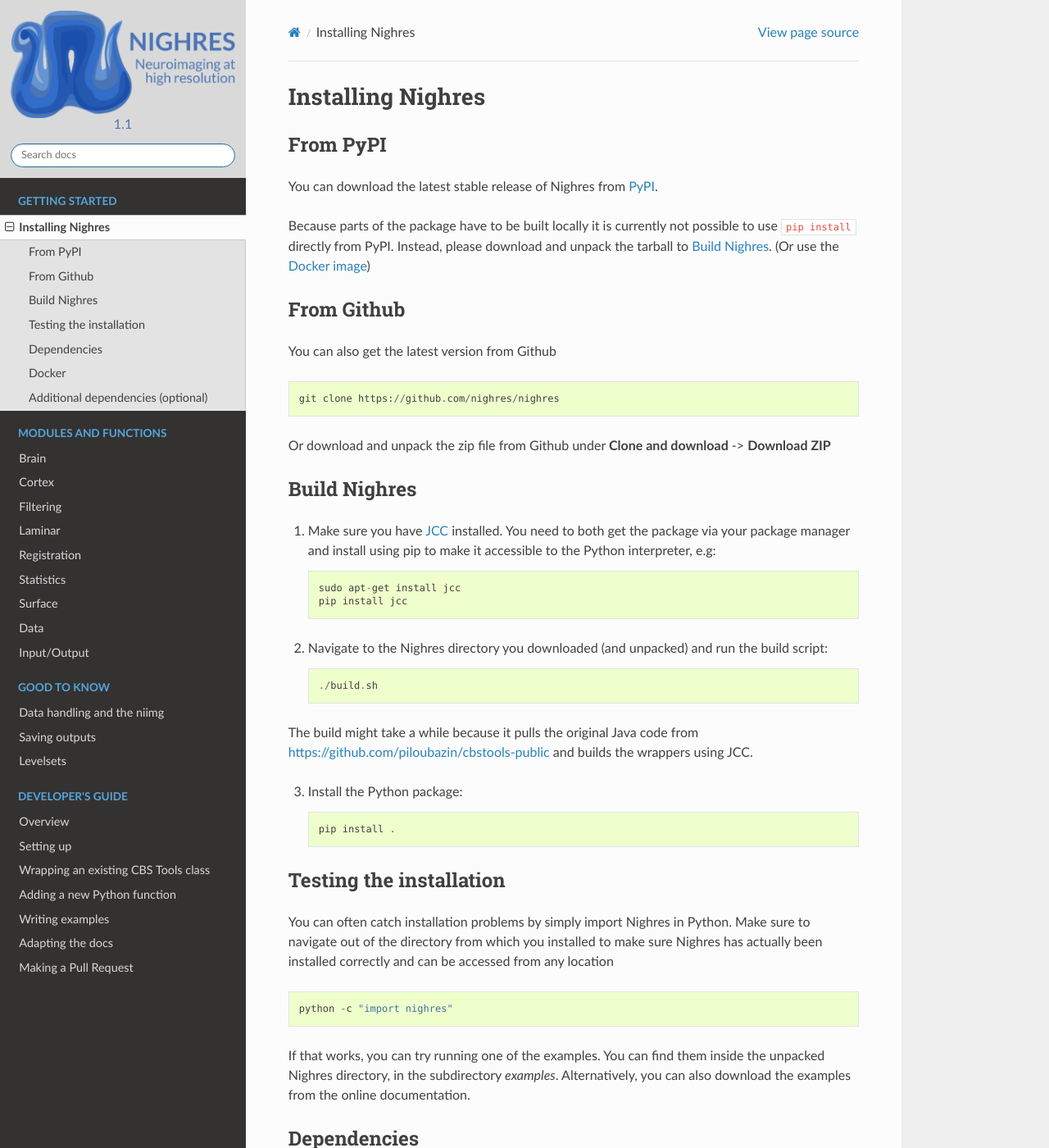
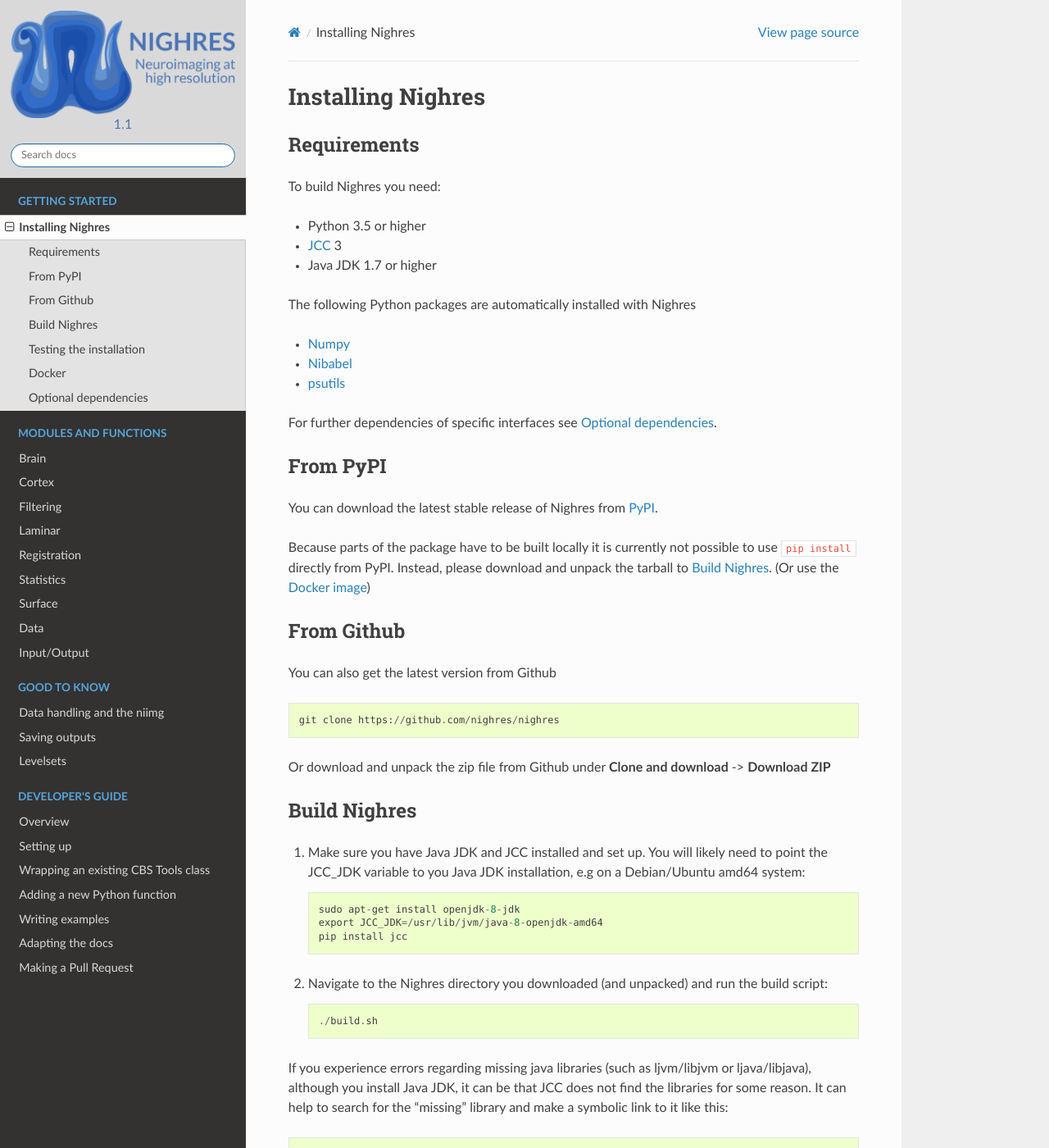
Before and after one commit to nighres/nighres, a Sphinx documentation site: the page built from doc/installation.rst, in a window 1280 px wide and 1400 px high. Shown: the whole window at 82% size. Built offline with Sphinx 7.4.7 and the Read the Docs theme 2.0.0, drawn with Linux system fonts in a browser that asks for light colours; pages that are not in the unit, such as notebooks, are missing from menus; some of the changed text lies outside the part shown.

Commit message:
update installation

```diff
--- a/doc/installation.rst
+++ b/doc/installation.rst
@@ -1,5 +1,23 @@
 Installing Nighres
 ===================
+
+Requirements
+------------
+
+To build Nighres you need:
+
+* Python 3.5 or higher
+* `JCC <http://jcc.readthedocs.io/en/latest/>`_ 3
+* Java JDK 1.7 or higher
+
+
+The following Python packages are automatically installed with Nighres
+
+* `Numpy <http://www.numpy.org/>`_
+* `Nibabel <http://nipy.org/nibabel/>`_
+* `psutils <https://pypi.org/project/psutil/>`_
+
+For further dependencies of specific interfaces see :ref:`add-deps`.
 
 From PyPI
 ----------
@@ -18,22 +36,26 @@ You can also get the latest version from Github ::
 Or download and unpack the zip file from Github under **Clone and download** ->
 **Download ZIP**
 
+
 .. _build-nighres:
 
 Build Nighres
 --------------
-1. Make sure you have `JCC <http://jcc.readthedocs.io/en/latest/>`_ installed. You need to both get the package via your package manager and install using pip to make it accessible to the Python interpreter, e.g::
+1. Make sure you have Java JDK and JCC installed and set up. You will likely need to point the JCC_JDK variable to you Java JDK installation, e.g on a Debian/Ubuntu amd64 system::
 
-    sudo apt-get install jcc
+    sudo apt-get install openjdk-8-jdk
+    export JCC_JDK=/usr/lib/jvm/java-8-openjdk-amd64
     pip install jcc
 
 2. Navigate to the Nighres directory you downloaded (and unpacked) and run the build script::
 
     ./build.sh
 
-The build might take a while because it pulls the original Java code from
-https://github.com/piloubazin/cbstools-public and builds the wrappers using
-JCC.
+If you experience errors regarding missing java libraries (such as ljvm/libjvm or ljava/libjava), although you install Java JDK, it can be that JCC does not find the libraries for some reason. It can help to search for the "missing" library and make a symbolic link to it like this::
+
+    sudo find / -type f -name libjvm.so   (this returns e.g. /usr/lib/jvm/java-11-openjdk-amd64/lib/server/libjvm.so)
+    sudo ln -s /usr/lib/jvm/java-11-openjdk-amd64/lib/server/libjvm.so /usr/lib/libjvm.so
+
 
 3. Install the Python package::
 
@@ -48,72 +70,6 @@ You can often catch installation problems by simply import Nighres in Python. Ma
     python -c "import nighres"
 
 If that works, you can try running one of the examples. You can find them inside the unpacked Nighres directory, in the subdirectory *examples*. Alternatively, you can also download the :ref:`examples <examples-index>` from the online documentation.
-
-.. |
-..
-.. Troubleshooting
-.. ----------------
-..
-.. libjvm.so error
-.. ~~~~~~~~~~~~~~~~
-..
-.. You might get the following error when trying to import nighres::
-..
-..     ImportError: libjvm.so: cannot open shared object file: No such file or directory
-..
-.. This is because the original CBS Tools Java code in the **cbstools** module has been compiled against a Java installation that is different from yours.
-..
-.. You can fix this by finding your libjvm.so location::
-..
-..     find / -type f -name libjvm.so
-..
-.. And then adding it to the library path. Depending on you Java installation it will be something similar to one of these::
-..
-..     export LD_LIBRARY_PATH=$LD_LIBRARY_PATH:/usr/lib/jvm/java-8-openjdk-amd64/jre/lib/amd64/server/
-..     export LD_LIBRARY_PATH=$LD_LIBRARY_PATH:/usr/lib/jvm/java-8-openjdk-amd64/lib/amd64/server/
-..
-.. This can be run within the current terminal for a single session, or made permanent by adding the export statement to your terminal execution script (i.e., .bashrc on most linux systems).
-..
-.. If that doesn't do the trick, try running::
-..
-..     sudo R CMD javareconf
-..
-.. Rebuilding
-.. ~~~~~~~~~~~
-..
-.. If you the above does not work for you, you might have to
-.. rebuild the package locally.
-..
-.. 1. Make sure you have `JCC <http://jcc.readthedocs.io/en/latest/>`_ installed::
-..
-..     sudo apt-get install jcc
-..
-.. 2. Navigate to the nighres directory and run the build script::
-..
-..     ./build.sh
-..
-.. The build might take a while because it pulls the original Java code from
-.. https://github.com/piloubazin/cbstools-public, downloads its dependencies
-.. *JIST* and *MIPAV*, compiles the Java classes and builds the wrappers using
-.. JCC.
-..
-.. |
-
-Dependencies
-------------
-To build Nighres you need:
-
-* `JCC <http://jcc.readthedocs.io/en/latest/>`_
-* Java, a version that is 1.7 or higher
-
-To run Nighres depends on:
-
-* `Numpy <http://www.numpy.org/>`_
-* `Nibabel <http://nipy.org/nibabel/>`_
-
-If not already available, these packages are automatically installed when you run pip install.
-
-.. todo:: Check and include version dependencies
 
 
 .. _docker-image:
@@ -149,12 +105,25 @@ Now, in your notebook you will be able to access your data on the path `/data`
 
 .. _add-deps:
 
-Additional dependencies (optional)
-----------------------------------
+Optional dependencies
+----------------------
+
+Working with surface mesh files
+
+* `pandas <https://pandas.pydata.org/>`_
+
+Using the registration tools
+
+* `nipype <https://nipype.readthedocs.io/en/latest/>`_
+* `ANTs <https://github.com/ANTsX/ANTs>`_
 
 Plotting in the examples
 
 * `Nilearn <http://nilearn.github.io/>`_ and its dependencies, if Nilearn is not installed, plotting in the examples will be skipped and you can view the results in any other nifti viewer
+
+Using the docker image
+
+* `Docker <https://www.docker.com/>`_
 
 Building the documentation
 
@@ -163,7 +132,4 @@ Building the documentation
 * `matplotlib <http://matplotlib.org/>`_
 * `sphinx-rtd-theme <http://docs.readthedocs.io/en/latest/theme.html>`_ (pip install sphinx-rtd-theme)
 * `pillow <https://python-pillow.org/>`_ (pip install pillow)
-
-Using the docker image
-
-* `Docker <https://www.docker.com/>`_
+* `mock <https://pypi.org/project/mock/>`_
```
